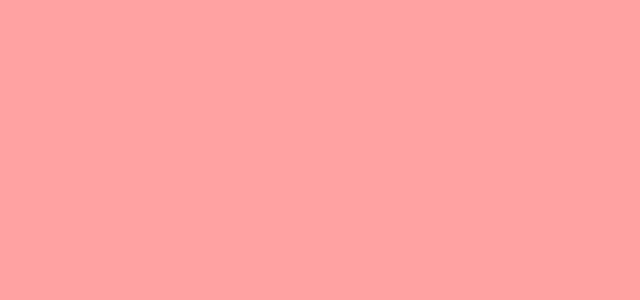
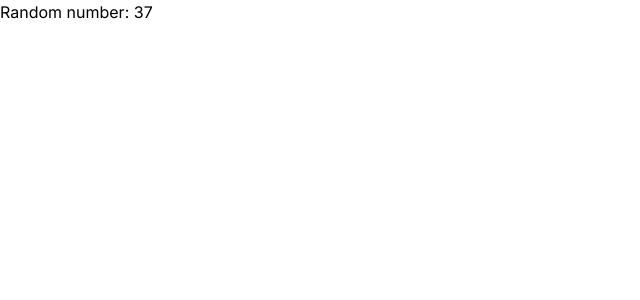
Before and after one commit to NevilChaudhari/moctale, a Next.js app: page /home in a window 1280 px wide. Shown: the top 300 px of the page, without its empty margins (0-640 px from the left). Built offline with nearby package versions, Linux system fonts and the light colour scheme.

Commit message:
Login Page Bugs Solved

```diff
--- a/Components/loginCard.tsx
+++ b/Components/loginCard.tsx
@@ -10,33 +10,34 @@ export default function loginCard() {
         router.push('/home'); // redirect to /target-page
     };
 
-    const [logintype1, setlogintype] = useState(true);
+    const [usernameLogin, setUsernameLogin] = useState(true);
+    const [phoneLogin, setPhoneLogin] = useState(false);
     const [visible, setVisible] = useState(false);
     const [username, setUsername] = useState('');
     const [password, setPassword] = useState('');
     const [phoneNo, setPhoneNo] = useState('');
-    const allFilled = (logintype1 ? username.trim() !== '' : phoneNo.trim() !== '') && password.trim() !== '';
+    const allFilled = (usernameLogin ? username.trim() !== '' : phoneNo.trim() !== '') && password.trim() !== '';
 
     return (
         <div className="bg-white rounded-lg flex flex-col justify-center items-center w-[48%] h-auto p-5 md:max-w-90">
             <label className='text-black font-semibold text-2xl mb-3.5'>Login</label>
 
             <div className="bg-gray-100 rounded-lg w-full p-1 flex mb-4">
-                <button className={`cursor-pointer border-0 rounded-md flex-1 py-2 text-sm font-medium ${logintype1 ? "bg-white text-black shadow-sm" : "text-gray-500"}`} onClick={() => setlogintype(!logintype1)}>
+                <button className={`cursor-pointer border-0 rounded-md flex-1 py-2 text-sm font-medium ${usernameLogin ? "bg-white text-black shadow-sm" : "text-gray-500"}`} onClick={() => {setUsernameLogin(true); setPhoneLogin(false)}}>
                     Username
                 </button>
-                <button className={`cursor-pointer bg-none border-0 rounded-md flex-1 py-2 text-sm font-medium ${!logintype1 ? "bg-white text-black shadow-sm" : "text-gray-500"}`} onClick={() => setlogintype(!logintype1)}>
+                <button className={`cursor-pointer bg-none border-0 rounded-md flex-1 py-2 text-sm font-medium ${!usernameLogin ? "bg-white text-black shadow-sm" : "text-gray-500"}`} onClick={() => {setUsernameLogin(false); setPhoneLogin(true)}}>
                     Phone
                 </button>
             </div>
 
             {/* Username */}
-            {logintype1 && (<label className='text-black self-start text-sm mb-1 font-semibold'>Username</label>)}
-            {logintype1 && (<input type='text' onChange={(e) => setUsername(e.target.value)} value={username} className='mb-2.5 border border-gray-300 w-full px-2 rounded-md h-10 text-black placeholder:text-gray-400 focus:outline-0 focus:ring-1 focus:ring-black/10' placeholder='Enter Your Username'></input>)}
+            {usernameLogin && (<label className='text-black self-start text-sm mb-1 font-semibold'>Username</label>)}
+            {usernameLogin && (<input type='text' onChange={(e) => setUsername(e.target.value)} value={username} className='mb-2.5 border border-gray-300 w-full px-2 rounded-md h-10 text-black placeholder:text-gray-400 focus:outline-0 focus:ring-1 focus:ring-black/10' placeholder='Enter Your Username'></input>)}
 
             {/* Phone */}
-            {!logintype1 && (<label className='text-black self-start text-sm mb-1 font-semibold'>Phone Number</label>)}
-            {!logintype1 && (<div className='mb-2.5 w-full flex items-center text-black'>
+            {phoneLogin && (<label className='text-black self-start text-sm mb-1 font-semibold'>Phone Number</label>)}
+            {phoneLogin && (<div className='mb-2.5 w-full flex items-center text-black'>
                 <div className='bg-gray-100 p-2 border-r-0 border-l border-t border-b rounded-l-md border-gray-300'>+91</div>
                 <input type="number" min={0} max={9} onChange={(e) => setPhoneNo(e.target.value)} value={phoneNo} className='no-spinner border border-gray-300 w-full px-2 rounded-r-md h-10 text-black placeholder:text-gray-400 focus:outline-0 focus:ring-1 focus:ring-black/10' placeholder='Enter Your 10-digit number'></input>
             </div>)}
--- a/Components/postersScroller.tsx
+++ b/Components/postersScroller.tsx
@@ -1,4 +1,20 @@
+"use client";
+
+import { useEffect, useState } from "react";
+
 export default function postersScroller() {
+
+  const [random, setRandom] = useState(0);
+
+  useEffect(() => {
+    const min = 0;
+    const max = 50;
+    const value = Math.floor(Math.random() * (max - min + 1)) + min;
+    setRandom(value);
+  }, []);
+
+  console.log(random)
+
   return (
     <div className="w-full h-full bg-black px-10">
       <div className="z-1 fixed bg-linear-to-t from-[#000000] to-[#00000000] w-[50%] h-80 bottom-0"></div>
@@ -47,13 +63,21 @@ export default function postersScroller() {
       {/* Custom CSS animation */}
       <style jsx>{`
         @keyframes scroll-up {
-          0% { transform: translateY(0); }
-          100% { transform: translateY(-50%); }
+          0% {
+            transform: translateY(-${random}%);
+          }
+          100% {
+            transform: translateY(-50%);
+          }
         }
 
         @keyframes scroll-down {
-          0% { transform: translateY(-50%); }
-          100% { transform: translateY(0); }
+          0% {
+            transform: translateY(-${random}%);
+          }
+          100% {
+            transform: translateY(0);
+          }
         }
 
         .animate-scroll-up {
--- a/app/TopProgressBar.tsx
+++ b/app/TopProgressBar.tsx
@@ -13,10 +13,10 @@ export default function TopProgressBar() {
     NProgress.configure({ showSpinner: false, trickleSpeed: 100 });
 
     // Skip the first render
-    if (firstRender.current) {
-      firstRender.current = false;
-      return;
-    }
+    // if (firstRender.current) {
+    //   firstRender.current = false;
+    //   return;
+    // }
 
     NProgress.start();
 
--- a/app/home/page.tsx
+++ b/app/home/page.tsx
@@ -1,5 +1,22 @@
+// export default function homePage() {
+//     return(
+//         <div className="bg-red-300 w-dvw h-dvh"></div>
+//     )
+// }
+
+"use client";
+
+import { useEffect, useState } from "react";
+
 export default function homePage() {
-    return(
-        <div className="bg-red-300 w-dvw h-dvh"></div>
-    )
+  const [random, setRandom] = useState<number | null>(null);
+
+  useEffect(() => {
+    const min = 0;
+    const max = 50;
+    const value = Math.floor(Math.random() * (max - min + 1)) + min;
+    setRandom(value);
+  }, []); // runs once on mount
+
+  return <div>Random number: {random}</div>;
 }
```
Lines whose indentation alone changed are shown as unchanged.
